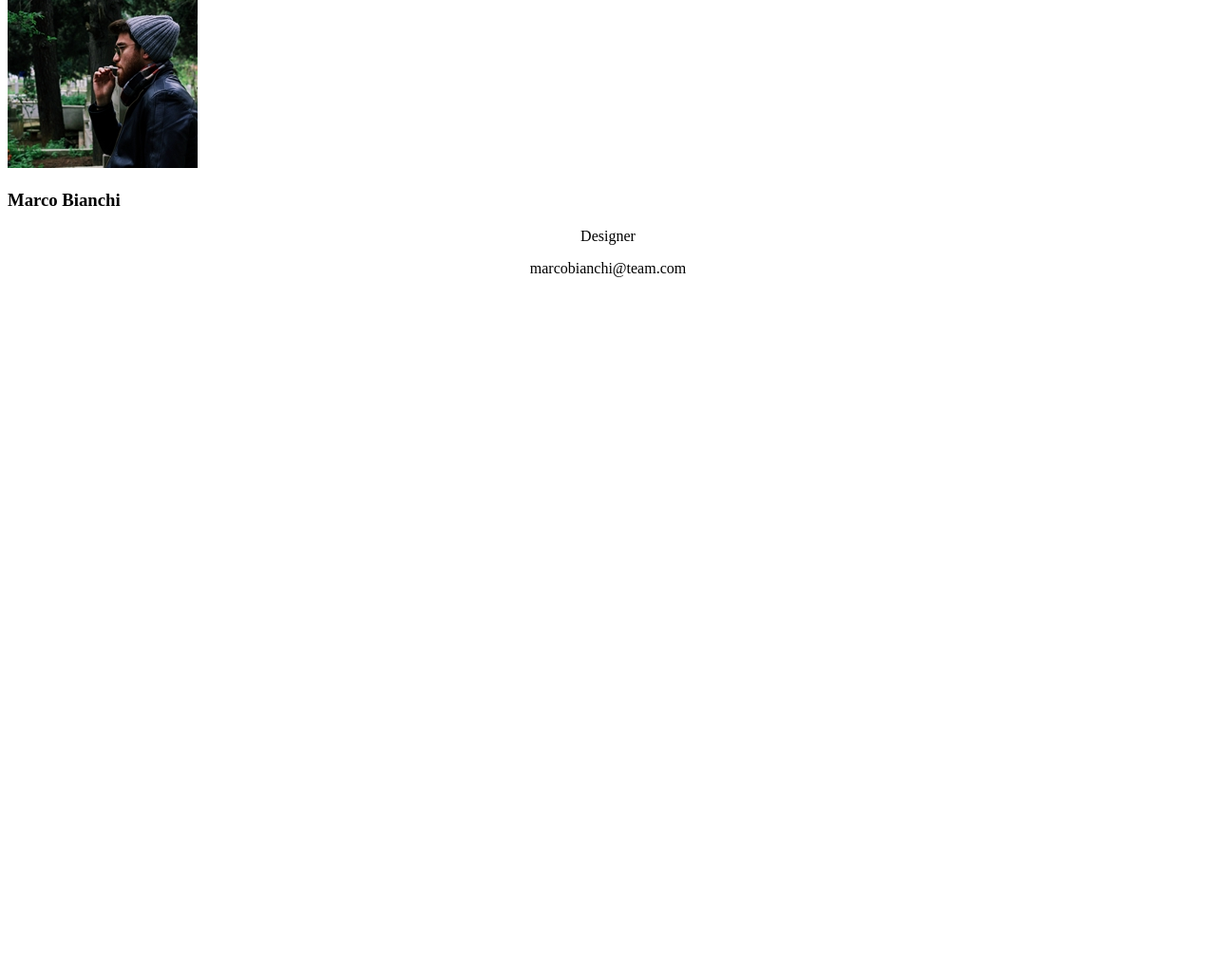
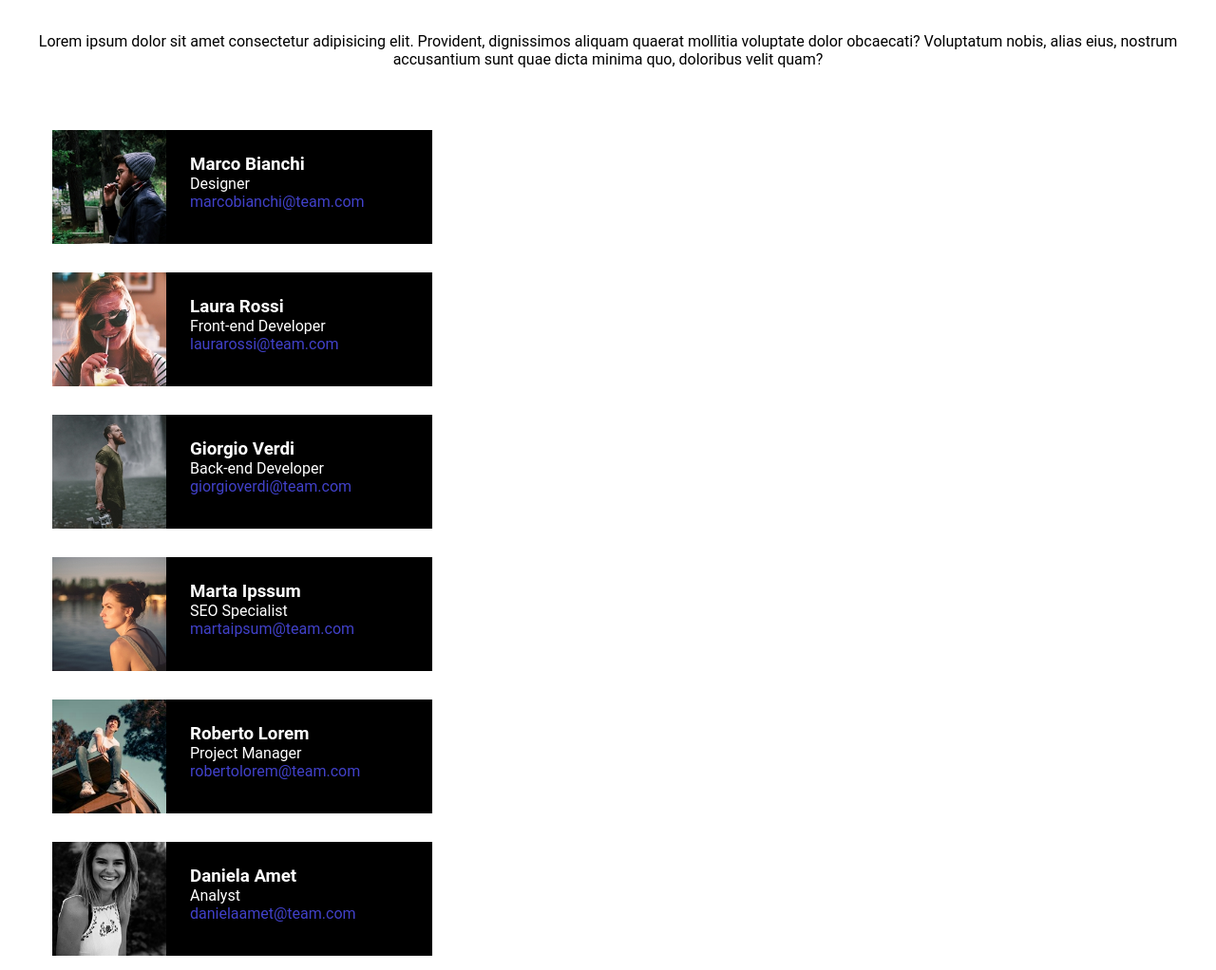
Before and after one commit to Carmyo/html-css-float-cards, a plain HTML site: page index.html in a window 1280 px wide. Shown: the part 155-1177 px from the top of the page at 95% size. Before the commit the page ends 800 px from the top, so only its background shows below. Drawn offline with Linux system fonts and the light colour scheme.

Commit message:
done profile boxes

```diff
--- a/css/style.css
+++ b/css/style.css
@@ -1,8 +1,62 @@
+* {
+    box-sizing: border-box;
+    margin: 0px;
+    padding: 0px;
+}
+
+body {
+    font-family: 'Roboto', sans-serif;
+}
+
 h1 {
+    font-family: 'Fredoka One', sans-serif;
     text-align: center;
     color: rgb(153, 22, 131);
+    padding-top: 100px;
 }
 
-p {
+.Lorem {
+
     text-align: center;
+    margin-top: 50px;
+    margin-bottom: 50px;
 }
+
+.container {
+    max-width: 1200px;
+    margin: 0 auto;
+}
+
+/*cards*/
+
+
+
+.cards {
+
+    background-color: black;
+    color: white;
+    width: calc(100% / 3);
+    float: left;
+    margin: 15px 15px;
+}
+
+.propic {
+    float: left;
+    width: 120px;
+    margin-right: 25px;
+
+}
+
+.description {
+    margin-top: 25px;
+}
+
+.clearfix {
+    content: "";
+    display: table;
+    clear: both;
+}
+
+.mail {
+    color: rgb(65, 65, 201);
+}
--- a/index.html
+++ b/index.html
@@ -29,19 +29,66 @@
             </p>
 
             <div class="cardscontainer">
-                <!--MARCO-->
                 <div class="cards clearfix">
                     <img class="propic" src="img/assets/img/male1.png" alt="Tizio 1">
+                    <div class="description">
                         <h3>Marco Bianchi</h3>
                         <p>Designer</p>
                         <p class="mail">marcobianchi@team.com</p>
                     </div>
                 </div>
 
+
+                <div class="cards clearfix">
+                    <img class="propic" src="img/assets/img/female1.png" alt="Tizia 1">
+                    <div class="description">
+                        <h3>Laura Rossi</h3>
+                        <p>Front-end Developer</p>
+                        <p class="mail">laurarossi@team.com</p>
+                    </div>
                 </div>
 
+
+                <div class="cards clearfix">
+                    <img class="propic" src="img/assets/img/male2.png" alt="Tizio ">
+                    <div class="description">
+                        <h3>Giorgio Verdi</h3>
+                        <p>Back-end Developer</p>
+                        <p class="mail">giorgioverdi@team.com</p>
+                    </div>
+                </div>
+
+
+                <div class="cards clearfix">
+                    <img class="propic" src="img/assets/img/female2.png" alt="Tizia 2">
+                    <div class="description">
+                        <h3>Marta Ipssum</h3>
+                        <p>SEO Specialist</p>
+                        <p class="mail">martaipsum@team.com</p>
+                    </div>
+                </div>
+
+
+                <div class="cards clearfix">
+                    <img class="propic" src="img/assets/img/male3.png" alt="Tizio 3">
+                    <div class="description">
+                        <h3>Roberto Lorem</h3>
+                        <p>Project Manager</p>
+                        <p class="mail">robertolorem@team.com</p>
+                    </div>
+                </div>
+
+
+                <div class="cards clearfix">
+                    <img class="propic" src="img/assets/img/female3.png" alt="Tizia 3">
+                    <div class="description">
+                        <h3>Daniela Amet</h3>
+                        <p>Analyst</p>
+                        <p class="mail">danielaamet@team.com</p>
+                    </div>
+                </div>
+            </div>
         </main>
-
 </body>
 
 </html>
```
Lines whose indentation alone changed are shown as unchanged.
